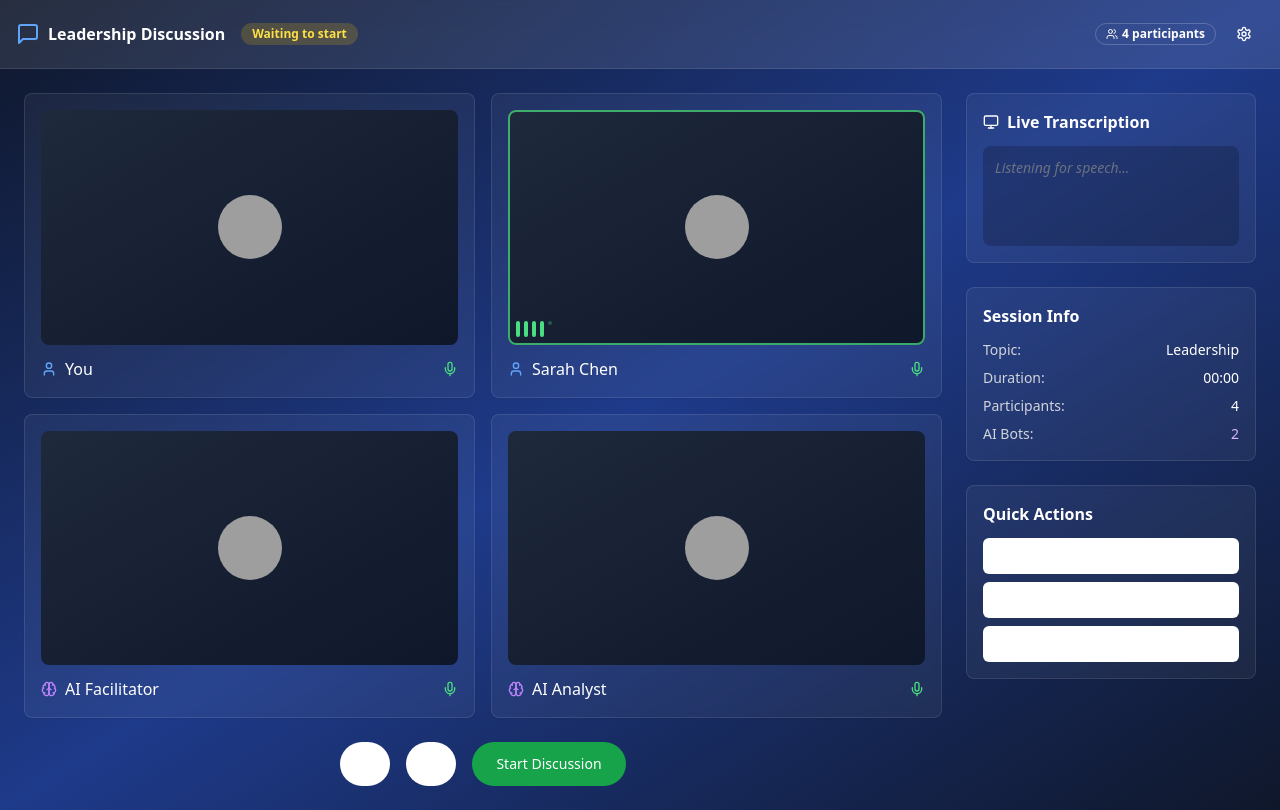
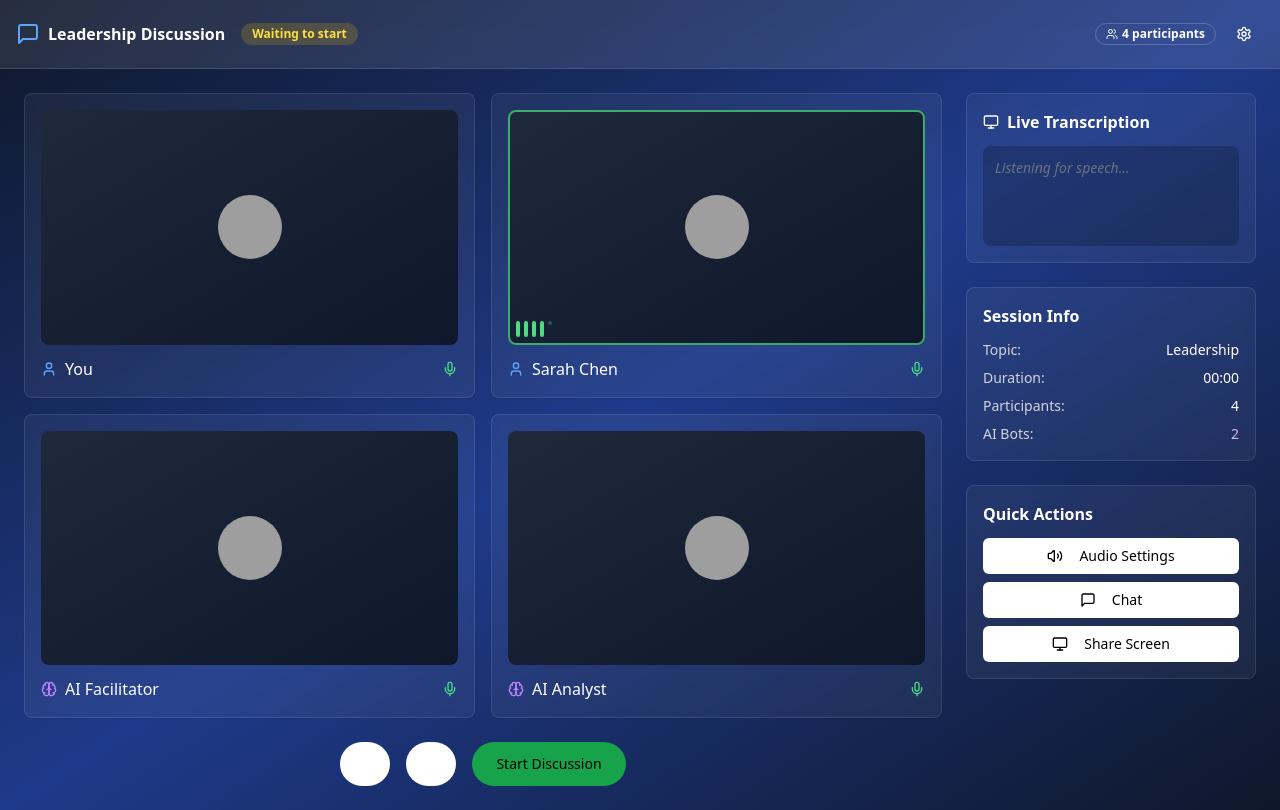
Before and after one commit to akhilbandaru326/talk-wise-circles, a React (Vite) app: page /session/1 in a window 1280 px wide. Built offline with nearby package versions, Linux system fonts and the light colour scheme; grey boxes are pictures that could not be loaded.

Commit message:
Update SessionRoom.tsx

```diff
--- a/src/pages/SessionRoom.tsx
+++ b/src/pages/SessionRoom.tsx
@@ -274,7 +274,7 @@ const SessionRoom = () => {
                 variant={isVideoEnabled ? "default" : "outline"}
                 size="lg"
                 onClick={() => setIsVideoEnabled(!isVideoEnabled)}
-                className={`${isVideoEnabled ? 'bg-blue-600 hover:bg-blue-700' : 'border-white/20 text-white hover:bg-white/10'} rounded-full p-4`}
+                className={`${isVideoEnabled ? 'bg-blue-600 hover:bg-blue-700' : 'border-white/20 text-white hover:bg-blue/10'} rounded-full p-4`}
               >
                 {isVideoEnabled ? <Video className="w-5 h-5" /> : <VideoOff className="w-5 h-5" />}
               </Button>
@@ -283,7 +283,7 @@ const SessionRoom = () => {
                 <Button
                   size="lg"
                   onClick={startSession}
-                  className="bg-green-600 hover:bg-green-700 text-white rounded-full px-6"
+                  className="bg-green-600 hover:bg-green-700 text-black rounded-full px-6"
                 >
                   Start Discussion
                 </Button>
@@ -349,15 +349,15 @@ const SessionRoom = () => {
               <CardContent className="p-4">
                 <h3 className="text-white font-semibold mb-3">Quick Actions</h3>
                 <div className="space-y-2">
-                  <Button variant="outline" size="sm" className="w-full border-white/20 text-white hover:bg-white/10">
+                  <Button variant="outline" size="sm" className="w-full border-white/20 text-black hover:bg-white/10">
                     <Volume2 className="w-4 h-4 mr-2" />
                     Audio Settings
                   </Button>
-                  <Button variant="outline" size="sm" className="w-full border-white/20 text-white hover:bg-white/10">
+                  <Button variant="outline" size="sm" className="w-full border-white/20 text-black hover:bg-white/10">
                     <MessageSquare className="w-4 h-4 mr-2" />
                     Chat
                   </Button>
-                  <Button variant="outline" size="sm" className="w-full border-white/20 text-white hover:bg-white/10">
+                  <Button variant="outline" size="sm" className="w-full border-white/20 text-black hover:bg-white/10">
                     <Monitor className="w-4 h-4 mr-2" />
                     Share Screen
                   </Button>
```
